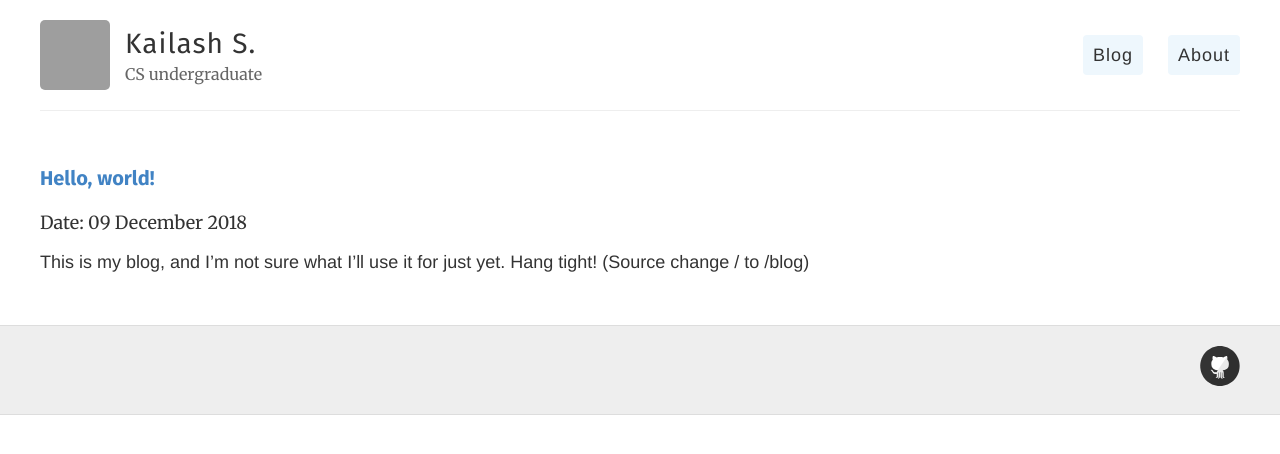
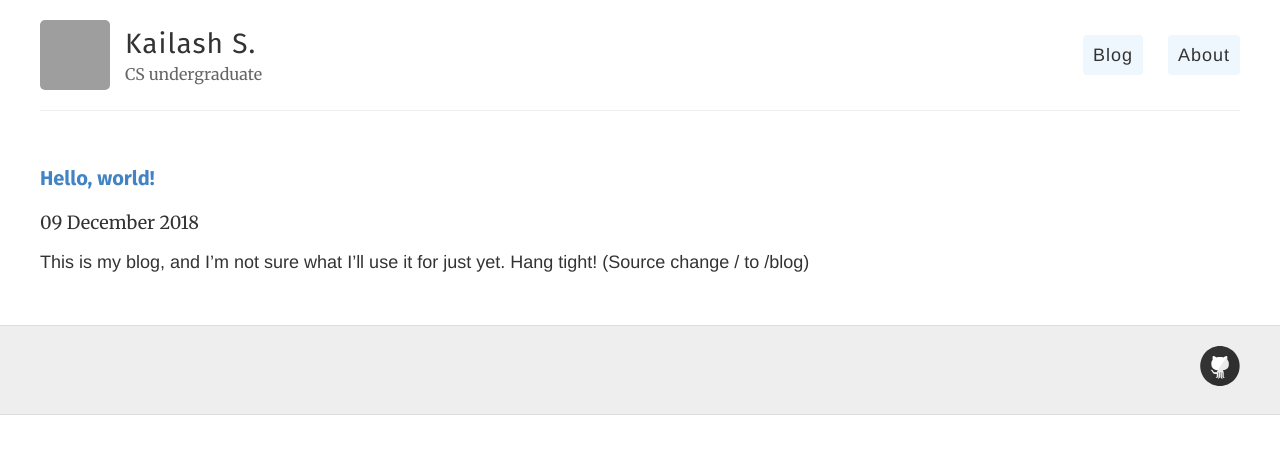
Before and after one commit to kaisubr/kaisubr.github.io, a Jekyll site: the page built from blog/index.html, in a window 1280 px wide. Shown: the top 454 px of the page. Built offline with Jekyll 4.4.1, drawn with Linux system fonts in a browser that asks for light colours; grey boxes are pictures that could not be loaded.

Commit message:
Update index.html

```diff
--- a/blog/index.html
+++ b/blog/index.html
@@ -9,7 +9,7 @@ published: true
   {% if post.categories contains 'blog' %}
 	<div class="post">
 		<h3 class="title"> <a href="{{ post.url }}" title="{{ post.title }}"> {{ post.title }} </a> </h3>
-		<p class="meta">Date: {{ post.date | date_to_long_string}}</p>
+		<p class="meta metadate">{{ post.date | date_to_long_string}}</p>
 		<div class="entry">
 			{{ post.content | strip_html | truncatewords: 200 }}
 		</div>
```
